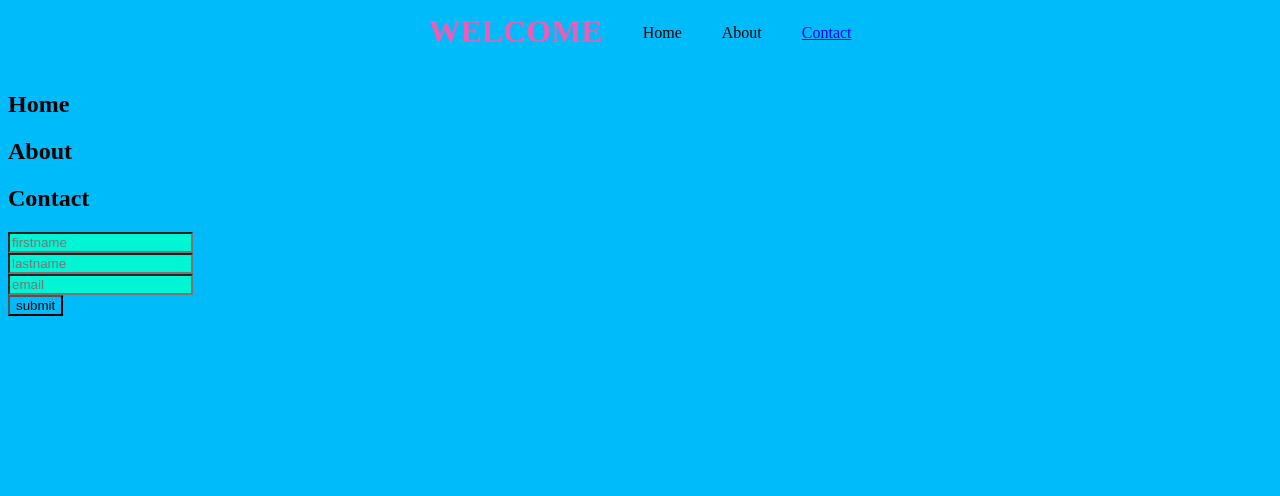
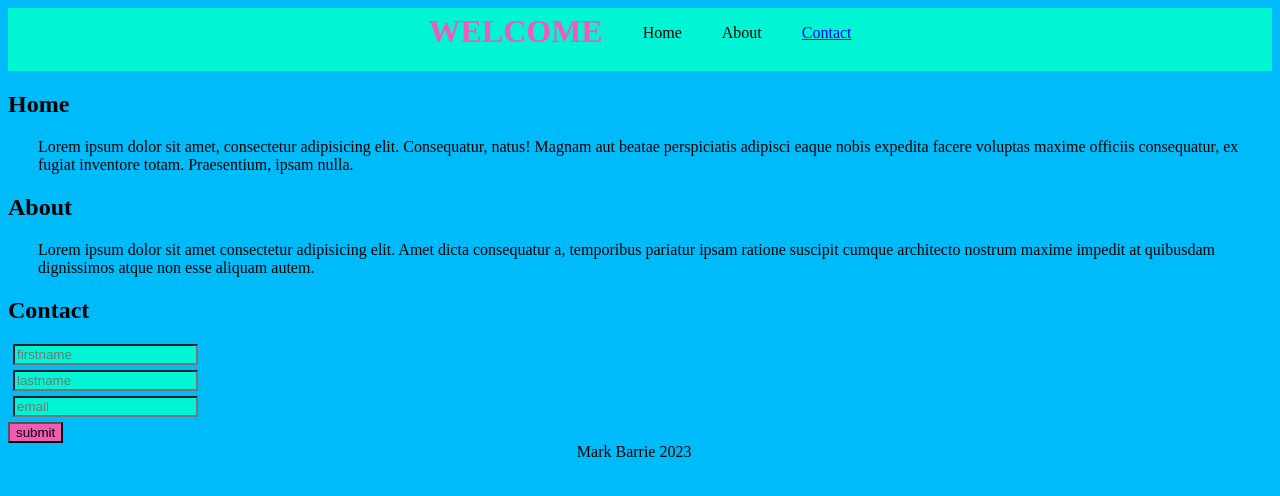
Before and after one commit to mbarrie1979/Module-1-mini-project, a plain HTML site: page index.html in a window 1280 px wide. Drawn offline with Linux system fonts and the light colour scheme.

Commit message:
updated html and css

```diff
--- a/assets/style.css
+++ b/assets/style.css
@@ -7,17 +7,43 @@ h1 {
     display: flex;
     justify-content: center;
     color: #F15BB5;
+    background-color: #00F5D4;
 }
 
 header {
+    background-color: #00F5D4;
     display: flex;
     justify-content: center;
     /* align-items: center; */
 }
 
-#form input{
-    margin: left;
+.fillcyan {
+    background-color: #00F5D4;
+}
+
+p {
+    margin-left: 30px;
+    margin-right: 30px;
+}
+
+#form input {
+    margin: 5px;
     display: flex;
     flex-direction: column;
     background-color: #00F5D4;
 }
+
+.content-wrap {
+    flex: 1;
+}
+
+button {
+    background-color: #F15BB5;
+}
+
+footer {
+    width: 10%;
+    margin-left: auto;
+    margin-right: auto;
+
+}
--- a/index.html
+++ b/index.html
@@ -11,15 +11,22 @@
 <body>
     <header>
         <h1>WELCOME</h1>
-        <ul>Home</ul>
-        <ul>About</ul>
-        <ul><a href="#form">Contact</a></ul>
+        <ul class="fillcyan">Home</ul>
+        <ul class="fillcyan">About</ul>
+        <ul class="fillcyan"><a class="fillcyan" href="#form">Contact</a></ul>
     </header>
+    <div class="content-wrap">
         <section>
             <h2>Home</h2>
+            <p>Lorem ipsum dolor sit amet, consectetur adipisicing elit. Consequatur, natus! Magnam aut beatae
+                perspiciatis adipisci eaque nobis expedita facere voluptas maxime officiis consequatur, ex fugiat
+                inventore totam. Praesentium, ipsam nulla.</p>
         </section>
         <section>
             <h2>About</h2>
+            <p>Lorem ipsum dolor sit amet consectetur adipisicing elit. Amet dicta consequatur a, temporibus pariatur
+                ipsam ratione suscipit cumque architecto nostrum maxime impedit at quibusdam dignissimos atque non esse
+                aliquam autem.</p>
         </section>
         <section>
             <h2>Contact</h2>
@@ -30,7 +37,8 @@
                 <button id="button">submit</button>
             </form>
         </section>
-
+    </div>
+    <footer>Mark Barrie 2023</footer>
 
 </body>
 
```
Lines whose indentation alone changed are shown as unchanged.
